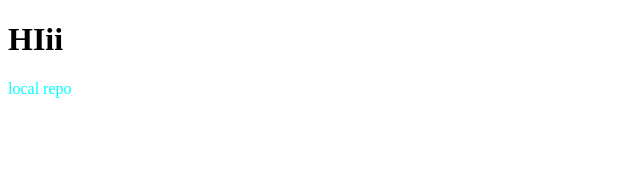
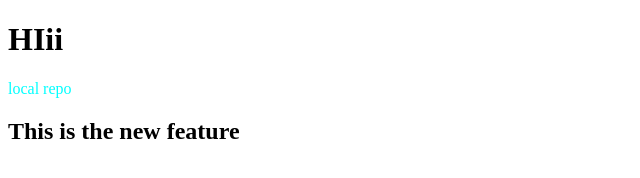
Before and after one commit to iamgaurav12/localrepo, a plain HTML site: page index.html in a window 1280 px wide. Shown: the whole page, without its empty margins (0-640 px from the left). Drawn offline with Linux system fonts and the light colour scheme.

Commit message:
Add index.html

```diff
--- a/index.html
+++ b/index.html
@@ -9,5 +9,6 @@
 <body>
     <h1>HIii</h1>
     <p>local repo</p>
+    <h2>This is the new feature</h2>
 </body>
 </html>
```
